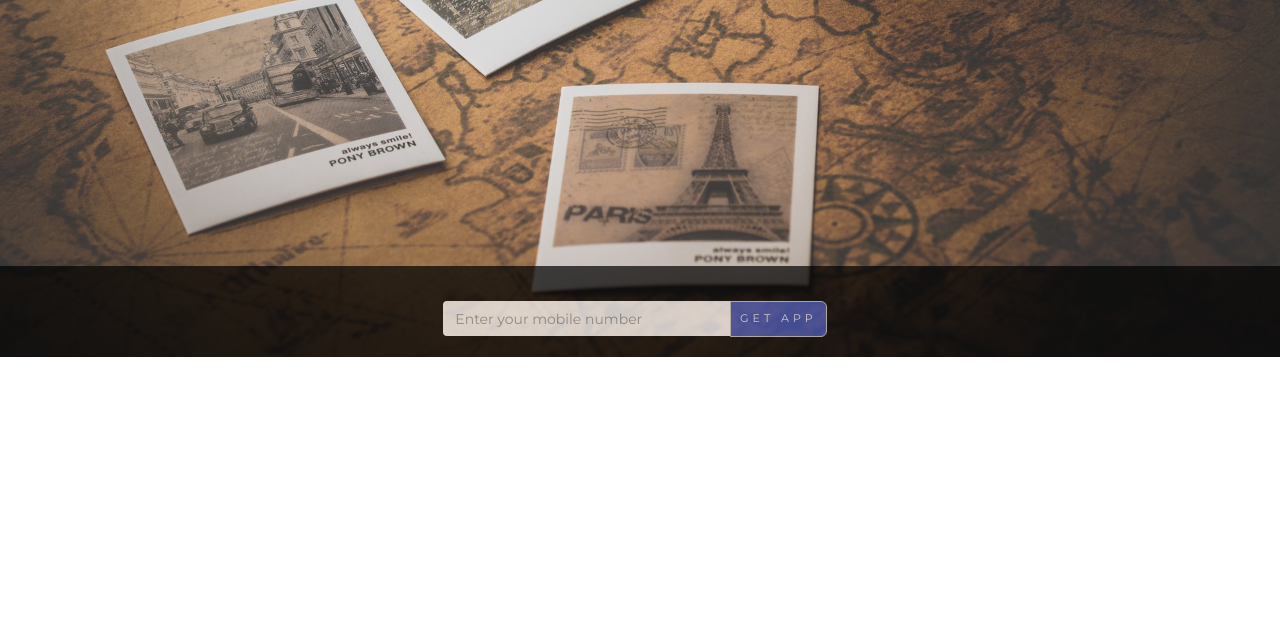
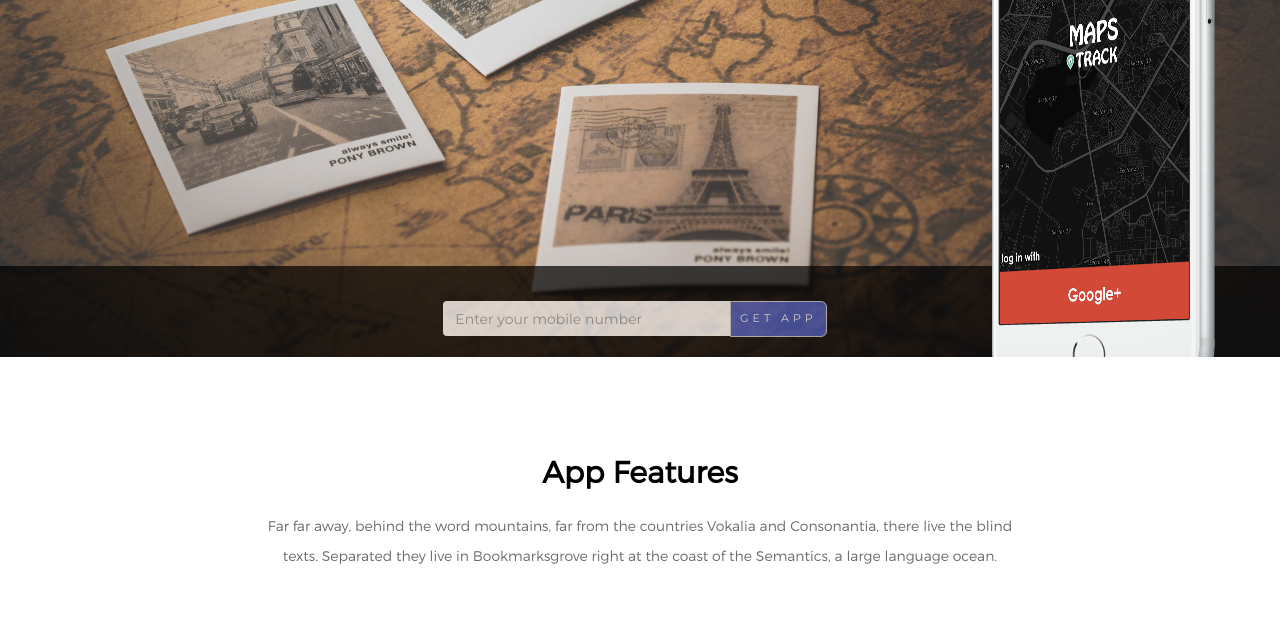
Before and after one commit to SnaphyClients/mapstrackFrontendSite, a website: page app/index.html in a window 1280 px wide. Shown: the part 363-997 px from the top of the page. Drawn offline with nearby package versions, Linux system fonts and the light colour scheme; some packages are replaced by stand-ins of ours; files that its build step writes are made by us from their sources; files whose address does not match are found by name.

Commit message:
Angularjs implemented

```diff
--- a/app/JsLibrary/main.js
+++ b/app/JsLibrary/main.js
@@ -1,4 +1,4 @@
-;(function () {
+;(function (window) {
 
 	'use strict';
 
@@ -676,7 +676,7 @@
 
 
   //Call this method in the angular directive..
-  var LoadMapstrack = function(){
+  window.LoadMapstrack = function(){
 
     magnifPopup();
     offCanvass();
@@ -705,4 +705,4 @@
   };
 
 
-}());
+}(window));
--- a/app/index.html
+++ b/app/index.html
@@ -82,6 +82,7 @@ DESIGNED & DEVELOPED by SNAPHY.COM
         <script src="scripts/app.js"></script>
         <script src="scripts/controllers/main.js"></script>
         <script src="scripts/controllers/about.js"></script>
+        <script src="scripts/directives/main.js"></script>
         <!-- endbuild -->
 </body>
 </html>
--- a/app/scripts/directives/main.js
+++ b/app/scripts/directives/main.js
@@ -9,3 +9,15 @@
  * Directive of the application.
  */
 angular.module('mapstrackFrontEndApp')
+
+  //On save modal close..reset the form..
+  .directive('init', ['$timeout', function($timeout) {
+    return {
+      restrict: 'A',
+      link: function(scope, iElement, iAttrs) {
+        $timeout(function(){
+          LoadMapstrack();
+        });
+      } //End of Link function...
+    }; // End of return
+  }]);
--- a/app/views/main.html
+++ b/app/views/main.html
@@ -1,4 +1,4 @@
-<div id="fh5co-page">
+<div init="" id="fh5co-page">
   <div id="fh5co-wrap">
     <header id="fh5co-hero" data-section="home" role="banner" style="background: url(images/Image1.jpg) top left; background-size: cover;" >
       <div class="fh5co-overlay"></div>
```
